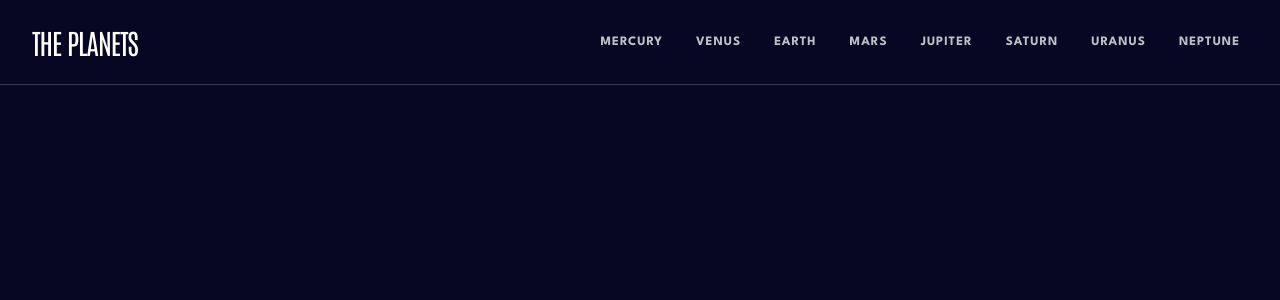
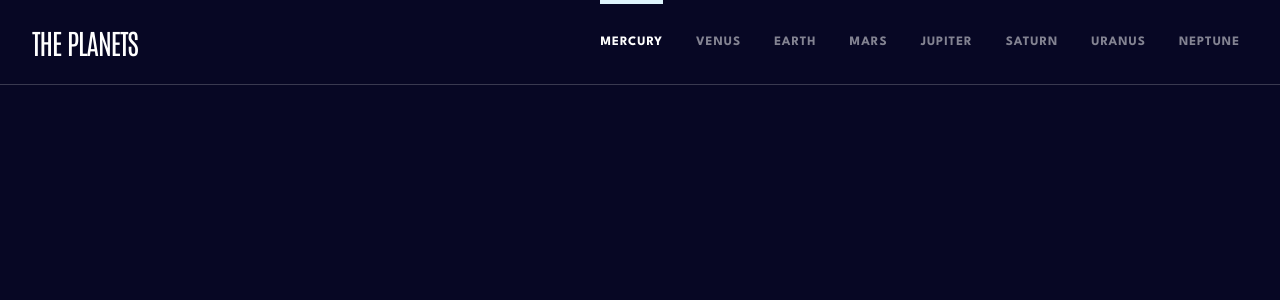
Before and after one commit to Chkhikvadzeg/planets-fact-site, a React (Create React App) app: page / in a window 1280 px wide. Shown: the top 300 px of the page. Built offline with nearby package versions, Linux system fonts and the light colour scheme.

Commit message:
added active states on mobile menu items

```diff
--- a/src/App.js
+++ b/src/App.js
@@ -1,11 +1,13 @@
 import { Route, Routes } from "react-router-dom";
 import Home from "./components/Home";
 import data from './data.json'
+import Planet from "./components/Planet";
 
 function App() {
   return (
     <Routes>
       <Route path="/" element={<Home planets={data} />} />
+      <Route path=":planet" element={<Planet planets={data} />} />
     </Routes>
   );
 }
--- a/src/components/Header.jsx
+++ b/src/components/Header.jsx
@@ -3,10 +3,11 @@ import { useState } from "react";
 import { Link } from "react-router-dom";
 import ChevronIcon from '../assets/icon-chevron.svg'
 
-const Header = ({ planets }) => {
+const Header = ({ planets, currentPlanet }) => {
   const colors = ['#DEF4FC', '#F7CC7F', '#545BFE', '#FF6A45', '#ECAD7A', '#FCCB6B', '#65F0D5', '#497EFA'];
   const [isMenuOpen, setIsMenuOpen] = useState(false);
   return (
+    <Wrapper>
       <StyledHeader>
         <StyledLink to='/'>
           <h1>THE PLANETS</h1>
@@ -15,7 +16,7 @@ const Header = ({ planets }) => {
         <Menu isMenuOpen={isMenuOpen}>
           {planets.map((planet, index) => {
             return (
-            <PlanetItem color={colors[index]} to={planet.name} key={planet.name}>
+              <PlanetItem isPlanet={currentPlanet === planet.name} color={colors[index]} to={`/${planet.name}`} key={planet.name}>
                 <div>
                   <Circle color={colors[index]} />
                   <h3>{planet.name}</h3>
@@ -25,17 +26,23 @@ const Header = ({ planets }) => {
             )
           })}
         </Menu>
-    </StyledHeader>
+      </StyledHeader >
+    </Wrapper >
   );
 }
+
+const Wrapper = styled.div`
+  border-bottom: 1px solid rgba(255, 255, 255, 0.2);
+`
 
 const StyledHeader = styled.header`
   display: flex;
   justify-content: space-between;
   align-items: center;
   padding: 16px 24px;
-  border-bottom: 1px solid rgba(255, 255, 255, 0.2);
   position: relative;
+  max-width: 1440px;
+  margin: 0 auto;
 
   @media screen and (min-width: 768px) {
     padding: 32px 48px;
@@ -115,7 +122,7 @@ const PlanetItem = styled(Link)`
   justify-content: space-between;
   padding: 20px 0;
   text-decoration: none;
-  color: #fff;
+  color: ${props => !props.isPlanet ? '#fff' : 'rgba(255, 255, 255, 0.5)'};
   font-weight: 700;
   font-size: 15px;
   line-height: 25px;
@@ -146,7 +153,7 @@ const PlanetItem = styled(Link)`
   }
 
   @media screen and (min-width: 1024px) {
-    color: rgba(255, 255, 255, 0.75);
+    color: ${props => props.isPlanet ? '#fff' : 'rgba(255, 255, 255, 0.5)'};
     position: relative;
 
     &:after {
@@ -155,8 +162,8 @@ const PlanetItem = styled(Link)`
       top: -30px;
       left: 0;
       height: 4px;
-      opacity: 0;
-      width: 0;
+      opacity: ${props => props.isPlanet ? '1' : '0'};
+      width: ${props => props.isPlanet ? '100%' : '0'};
       background: ${props => props.color};
       transition: width 0.3s ease-in-out, opacity 0.1s ease-in-out;
     }
--- a/src/components/Home.jsx
+++ b/src/components/Home.jsx
@@ -4,7 +4,7 @@ export default function Home({ planets }) {
 
   return (
     <>
-      <Header planets={planets} />
+      <Header currentPlanet='Mercury' planets={planets} />
     </>
   )
 }
--- /dev/null
+++ b/src/components/Planet.jsx
@@ -0,0 +1,14 @@
+import React from 'react'
+import { useParams } from 'react-router-dom'
+import Header from './Header';
+
+
+export default function Planet({ planets }) {
+  let { planet } = useParams();
+  return (
+    <>
+      <Header planets={planets} currentPlanet={planet} />
+      <div>{planet}</div>
+    </>
+  )
+}
--- a/src/index.js
+++ b/src/index.js
@@ -7,7 +7,7 @@ import { HashRouter } from 'react-router-dom';
 const root = ReactDOM.createRoot(document.getElementById('root'));
 root.render(
   <React.StrictMode>
-    <HashRouter>
+    <HashRouter basename='/'>
       <App />
     </HashRouter>
   </React.StrictMode>
```
Lines whose indentation alone changed are shown as unchanged.
